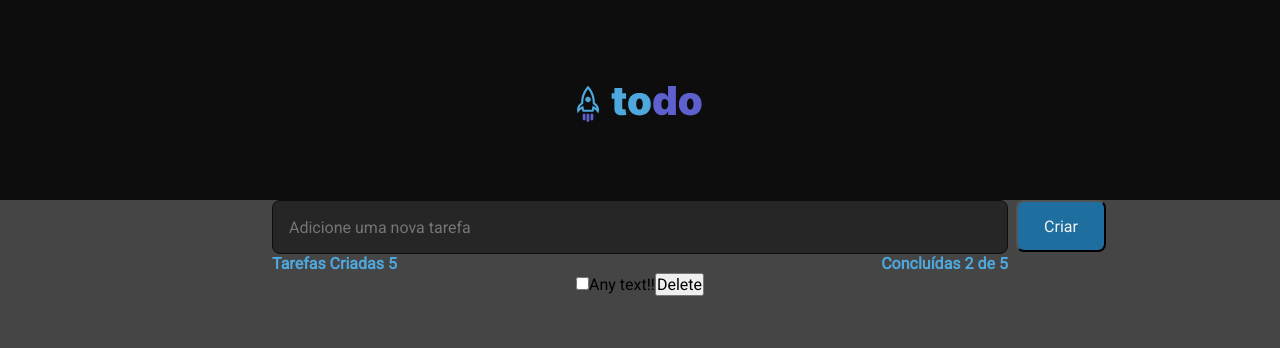
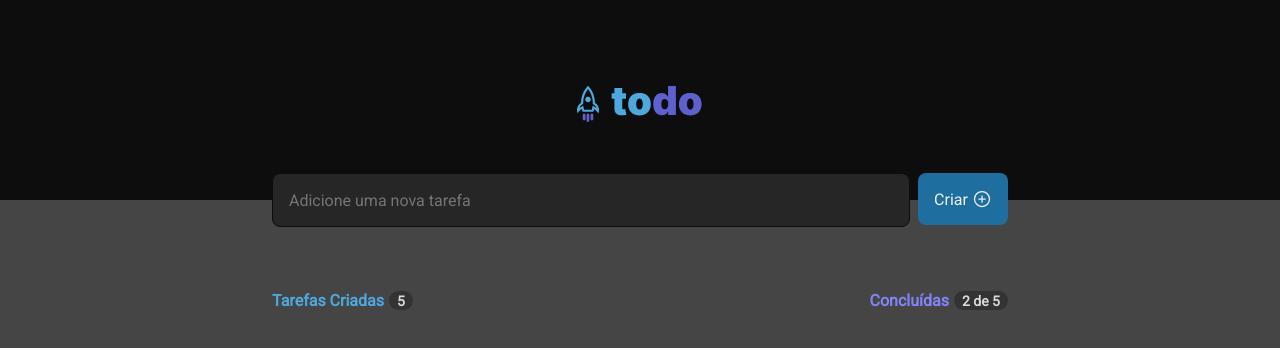
Before and after one commit to gabriel-rodriguess/challenge01-todo-list, a React (Create React App) app: page / in a window 1280 px wide. Shown: the top 348 px of the page. Built offline with nearby package versions, Linux system fonts and the light colour scheme.

Commit message:
implement styles and start implementing functionalities

```diff
--- /dev/null
+++ b/src/components/Task.styles.tsx
@@ -0,0 +1,57 @@
+import styled from "styled-components";
+
+export const TaskContainer = styled.article`
+  display: flex;
+  flex-direction: row;
+  justify-content: space-between;
+  align-items: flex-start;
+  padding: 16px;
+  gap: 12px;
+
+  height: 4.5rem;
+
+  background: ${props => props.theme.gray500};
+
+  border: 1px solid ${props => props.theme.gray400};
+  box-shadow: 0px 2px 8px rgba(0, 0, 0, 0.06);
+  border-radius: 8px;
+
+  :hover {
+    box-shadow: rgb(94, 96, 206, 0.4) 0px 0px 10px;
+
+  }
+`;
+
+export const CheckBox = styled.button`
+  padding: 0;
+  margin: 0;
+
+  background: transparent;
+  border: 0;
+
+  :hover {
+    cursor: pointer;
+  }
+`;
+
+export const TaskText = styled.div`
+  font-style: normal;
+  font-weight: 400;
+  font-size: 0.875rem;
+
+  color: ${props => props.theme.gray100};
+
+  width: 100%;
+`;
+
+export const DeleteButton = styled.button`
+  background: transparent;
+  border: 0px;
+  color: ${props => props.theme.gray300};
+
+  :hover {
+    cursor: pointer;
+    color: ${props => props.theme.danger};
+  }
+
+`;
--- /dev/null
+++ b/src/components/Task.tsx
@@ -0,0 +1,32 @@
+import { CheckBox, DeleteButton, TaskContainer, TaskText } from "./Task.styles";
+import { Trash } from 'phosphor-react';
+import check from '../assets/check.svg';
+import checkSelected from '../assets/check_selected.svg';
+
+interface TaskProps{
+  idTask: number,
+  content: string,
+  isCompleted: boolean,
+  onCheckBoxClick: (idTaskSelected: number) => {},
+  onTaskDeleted?: () => {},
+}
+
+export function Task({
+  idTask,
+  content,
+  isCompleted,
+  onCheckBoxClick,
+  onTaskDeleted
+}: TaskProps) {
+  return (
+    <TaskContainer>
+      <CheckBox onClick={() => onCheckBoxClick(idTask)} >
+        <img src={ isCompleted ? checkSelected : check } alt="" />
+      </CheckBox>
+      <TaskText>
+        {content}
+      </TaskText>
+      <DeleteButton onClick={onTaskDeleted} ><Trash size={20} /></DeleteButton>
+    </TaskContainer>
+  );
+}
--- a/src/components/ToDoList.styles.tsx
+++ b/src/components/ToDoList.styles.tsx
@@ -7,7 +7,7 @@ export const MainContainer = styled.main`
   justify-content: center;
 
   width: 46rem;
-  margin: auto;
+  margin: -1.687rem auto;
 `;
 
 export const NewTaskForm = styled.form`
@@ -15,6 +15,8 @@ export const NewTaskForm = styled.form`
   gap: 8px;
   height: 3.375rem;
   width: 100%;
+
+  margin-bottom: 4rem;
 `;
 
 export const NewTaskInput = styled.input`
@@ -25,7 +27,6 @@ export const NewTaskInput = styled.input`
   gap: 8px;
 
   border-radius: 8px;
-  width: 100%;
   background: ${props => props.theme.gray500};
   border: 1px solid ${props => props.theme.gray700};
 
@@ -40,17 +41,14 @@ export const NewTaskButton = styled.button`
   justify-content: center;
   align-items: center;
   padding: 1rem;
-  gap: 8px;
+  gap: 4px;
 
   width: 5.625rem;
   height: 3.25rem;
 
   background: ${props => props.theme.blueDark};
   border-radius: 8px;
-
-  flex: none;
-  order: 1;
-  flex-grow: 0;
+  border: 0px solid;
 
   color: ${props => props.theme.gray100};
 `;
@@ -61,8 +59,46 @@ export const TaskHeader = styled.header`
 
   width: 100%;
   height: 1.1875rem;
+
+  margin-bottom: 1.5rem;
 `;
 
-export const InfoText = styled.b`
-  color: ${props => props.theme.blue};
+interface InfoTextProps {
+  secondaryColor?: boolean
+}
+
+export const InfoText = styled.div<InfoTextProps>`
+  color: ${props => props.secondaryColor ? props.theme.purple : props.theme.blue};
+  display: flex;
+  font-weight: 700;
 `;
+
+export const InfoCounter = styled.div`
+  display: flex;
+  justify-content: center;
+  align-items: center;
+  height: 1.1875rem;
+  padding: 2px 8px;
+  color: ${props => props.theme.gray200};
+
+  font-size: 0.875rem;
+  font-weight: 700;
+
+
+  background:  ${props => props.theme.gray400};
+  border-radius: 999px;
+`;
+
+export const HeaderSide = styled.div`
+  display: flex;
+  align-items: center;
+  gap: 5px;
+`;
+
+export const ToDoListContainer = styled.section`
+  width: 100%;
+
+  > * {
+    margin-bottom: 12px;
+  }
+`;
--- a/src/components/ToDoList.tsx
+++ b/src/components/ToDoList.tsx
@@ -1,28 +1,81 @@
-import React from 'react';
-import { InfoText, MainContainer, NewTaskButton, NewTaskForm, NewTaskInput, TaskHeader } from './ToDoList.styles';
+import React, { FormEvent, useState } from 'react';
+import { PlusCircle } from "phosphor-react";
+import { Task } from './Task';
+import {
+  HeaderSide,
+  InfoCounter,
+  InfoText,
+  MainContainer,
+  NewTaskButton,
+  NewTaskForm,
+  NewTaskInput,
+  TaskHeader,
+  ToDoListContainer
+} from './ToDoList.styles';
+
+interface TaskAttributes {
+  id: number,
+  content: string,
+  isCompleted: boolean,
+}
 
 export function ToDoList() {
+  const [newTaskContent, setNewTaskContent] = useState("");
+  const [taskList, setTaskList] = useState<TaskAttributes[]>([]);
+
+  function handleTaskSelected(idTaskSelected: number) {
+    setTaskList(state => state.map(task => task.id === idTaskSelected ? { ...task, isCompleted: !task.isCompleted} : task));
+  }
+
+  function handleCreateTask(event: FormEvent) {
+    event.preventDefault();
+    const newTask = {
+      id: 1231,
+      content: newTaskContent,
+      isCompleted: false,
+    };
+    setTaskList(state => [...state, newTask]);
+  }
+
+  function handleDeleteTask() {
+
+  }
 
   return (
     <MainContainer>
-      <NewTaskForm>
+      <NewTaskForm
+        onSubmit={handleCreateTask}
+      >
         <NewTaskInput
           placeholder='Adicione uma nova tarefa'
+          onChange={event => setNewTaskContent(event.target.value)}
         />
-        <NewTaskButton>Criar</NewTaskButton>
+        <NewTaskButton>Criar <PlusCircle size={20} /></NewTaskButton>
       </NewTaskForm>
+
       <TaskHeader>
-        <InfoText>Tarefas Criadas <b>5</b></InfoText>
-        <InfoText>Concluídas <b>2 de 5</b></InfoText>
+        <HeaderSide>
+          <InfoText>Tarefas Criadas</InfoText><InfoCounter>5</InfoCounter>
+        </HeaderSide>
+
+        <HeaderSide>
+          <InfoText secondaryColor>Concluídas</InfoText><InfoCounter>2 de 5</InfoCounter>
+        </HeaderSide>
       </TaskHeader>
-      <section>
-        <article>
-          <input type='checkbox'/>
-          Any text!!
-          <button>Delete</button>
-        </article>
 
-      </section>
+      <ToDoListContainer>
+
+        {taskList.map(task => {
+          const { id, content, isCompleted} = task;
+          return <Task
+            idTask={id}
+            content={content}
+            isCompleted={isCompleted}
+            onCheckBoxClick={handleTaskSelected}
+          />
+        })}
+
+      </ToDoListContainer>
     </MainContainer>
   );
 }
```
Also changed, not shown: src/assets/check.svg (added), src/assets/check_selected.svg (added).
